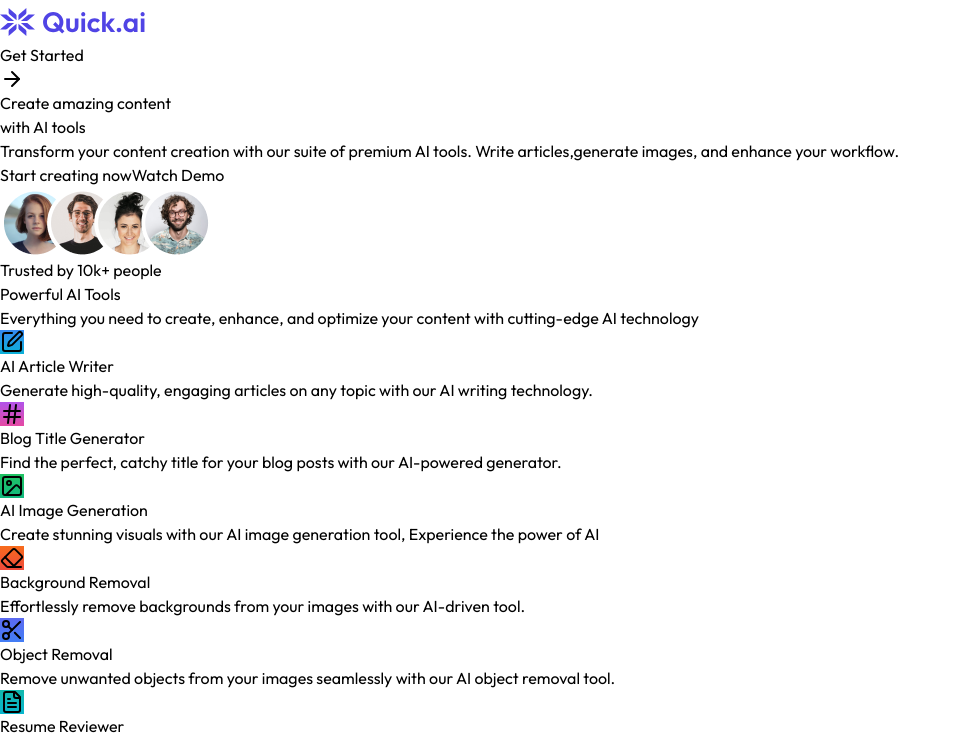
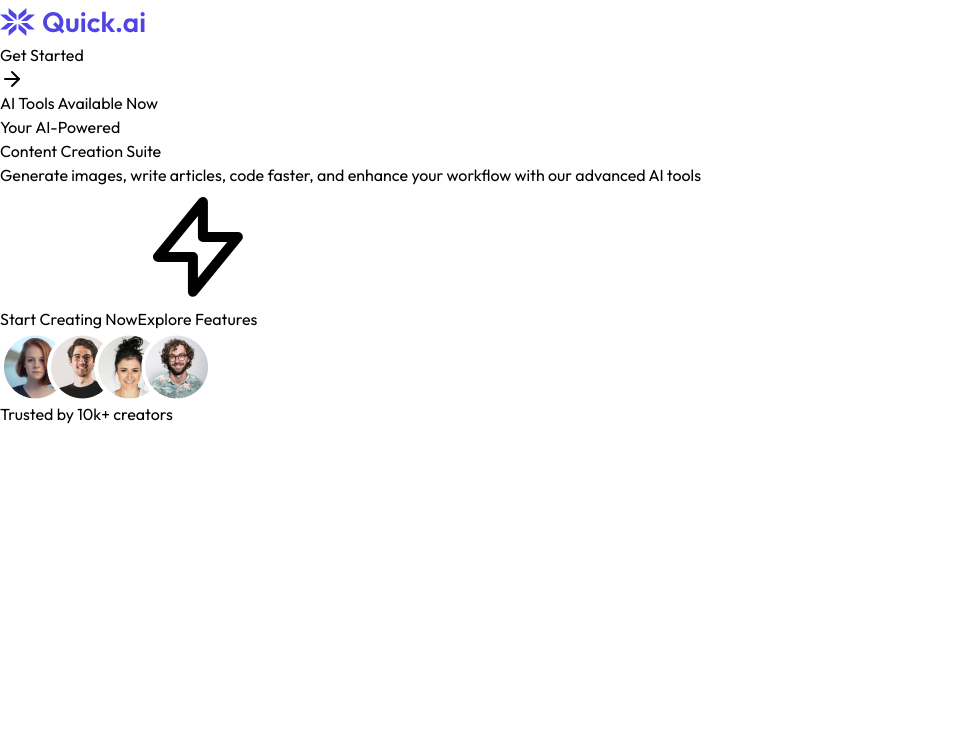
Before and after one commit to devlopersumit/TaskAI-AI-for-multiple-creative-tasks, a React (Vite) app in the folder client/: page / in a window 1280 px wide. Shown: the top 742 px of the page, without its empty margins (0-961 px from the left). Built offline with nearby package versions, Linux system fonts and the light colour scheme; no server answers.

Commit message:
Updated the UI of Hero Section

```diff
--- a/client/src/components/Hero.jsx
+++ b/client/src/components/Hero.jsx
@@ -3,25 +3,73 @@ import { useNavigate } from 'react-router-dom'
 import { assets } from '../assets/assets';
 
 const Hero = () => {
+  const navigate = useNavigate();
 
-    const navigate = useNavigate();
   return (
-    <div className='px-4 sm:px-20 xl:px-32 relative inline-flex flex-col w-full justify-center bg-[url(./assets/gradientBackground.png)] bg-cover bg-no-repeat min-h-screen'>
+    <div className='px-4 sm:px-20 xl:px-32 relative flex flex-col w-full justify-center bg-[url(./assets/gradientBackground.png)] bg-cover bg-no-repeat min-h-screen'>
+      <div className='text-center mb-8'>
+        <div className='inline-flex items-center gap-2 bg-white/90 backdrop-blur px-4 py-2 rounded-full mb-6 shadow-sm'>
+          <span className='animate-pulse size-2 bg-green-500 rounded-full'></span>
+          <span className='text-sm text-gray-600'>AI Tools Available Now</span>
+        </div>
 
-      <div className='text-center mb-6'>
-        <h1 className='text-3xl sm:text-5xl md:text-6xl 2xl:text-7xl font-semibold mx-auto leading-[1.2]'>Create amazing content <br/> with <span className='text-[#5044E5]'>AI tools</span></h1>
-        <p className='mt-4 max-w-xs sm:max-w-lg 2xl:max-w-xl m-auto max-sm:text-xs text-gray-600'>Transform your content creation with our suite of premium AI tools. Write articles,generate images, and enhance your workflow.</p>
+        <h1 className='text-3xl sm:text-5xl md:text-6xl 2xl:text-7xl font-semibold mx-auto leading-[1.2]'>
+          Your AI-Powered <br />
+          <span className='bg-gradient-to-r from-[#5044E5] to-[#7B5EE4] text-transparent bg-clip-text'>Content Creation</span> Suite
+        </h1>
+
+        <p className='mt-6 max-w-xs sm:max-w-lg 2xl:max-w-xl m-auto max-sm:text-sm text-gray-600'>
+          Generate images, write articles, code faster, and enhance your workflow with our advanced AI tools
+        </p>
       </div>
 
-      <div className='flex flex-wrap justify-center gap-4 text-sm max-sm:text-xs'>
-        <button className='bg-[#5044E5] text-white px-10 py-3 rounded-lg hover:scale-102 active:scale-95 transition cursor-pointer' onClick={() => navigate('/ai')}>Start creating now</button>
-        <button className='bg-white px-10 py-3 rounded-lg border border-gray-300 hover:scale-102 active:scale-95 transition cursor-pointer'>Watch Demo</button>
+      <div className='flex flex-wrap justify-center gap-4 text-sm max-sm:text-xs mb-8'>
+        <button
+          className='bg-[#5044E5] text-white px-10 py-3.5 rounded-lg hover:scale-105 active:scale-95 transition-all duration-200 shadow-lg shadow-indigo-200'
+          onClick={() => navigate('/ai')}
+        >
+          Start Creating Now
+        </button>
+        <button
+          className='group bg-white px-10 py-3.5 rounded-lg border border-gray-200 hover:border-[#5044E5] hover:scale-105 active:scale-95 transition-all duration-200'
+          onClick={() => navigate('/pricing')}
+        >
+          <div className='flex items-center gap-2'>
+            <svg className='w-5 h-5 text-[#5044E5]' fill="none" stroke="currentColor" viewBox="0 0 24 24">
+              <path strokeLinecap="round" strokeLinejoin="round" strokeWidth="2" d="M13 10V3L4 14h7v7l9-11h-7z" />
+            </svg>
+            Explore Features
+          </div>
+        </button>
       </div>
 
-      <div className='flex items-center gap-4 mt-8 mx-auto text-gray-600'>
-      <img src={assets.user_group} className='h-8' /> Trusted by 10k+ people
+      <div className='flex flex-col items-center gap-4 mx-auto'>
+        <div className='flex items-center gap-3 text-gray-600'>
+          <img src={assets.user_group} className='h-8' alt="Users" />
+          <span>Trusted by 10k+ creators</span>
+        </div>
+
+        <div className='flex gap-6 mt-4 text-sm text-gray-500'>
+          <div className='flex items-center gap-2'>
+            <svg className='w-5 h-5 text-green-500' fill="none" stroke="currentColor" viewBox="0 0 24 24">
+              <path strokeLinecap="round" strokeLinejoin="round" strokeWidth="2" d="M5 13l4 4L19 7" />
+            </svg>
+            AI-Powered Tools
+          </div>
+          <div className='flex items-center gap-2'>
+            <svg className='w-5 h-5 text-green-500' fill="none" stroke="currentColor" viewBox="0 0 24 24">
+              <path strokeLinecap="round" strokeLinejoin="round" strokeWidth="2" d="M5 13l4 4L19 7" />
+            </svg>
+            24/7 Availability
+          </div>
+          <div className='flex items-center gap-2'>
+            <svg className='w-5 h-5 text-green-500' fill="none" stroke="currentColor" viewBox="0 0 24 24">
+              <path strokeLinecap="round" strokeLinejoin="round" strokeWidth="2" d="M5 13l4 4L19 7" />
+            </svg>
+            Real-time Results
+          </div>
+        </div>
       </div>
-
     </div>
   )
 }
```
